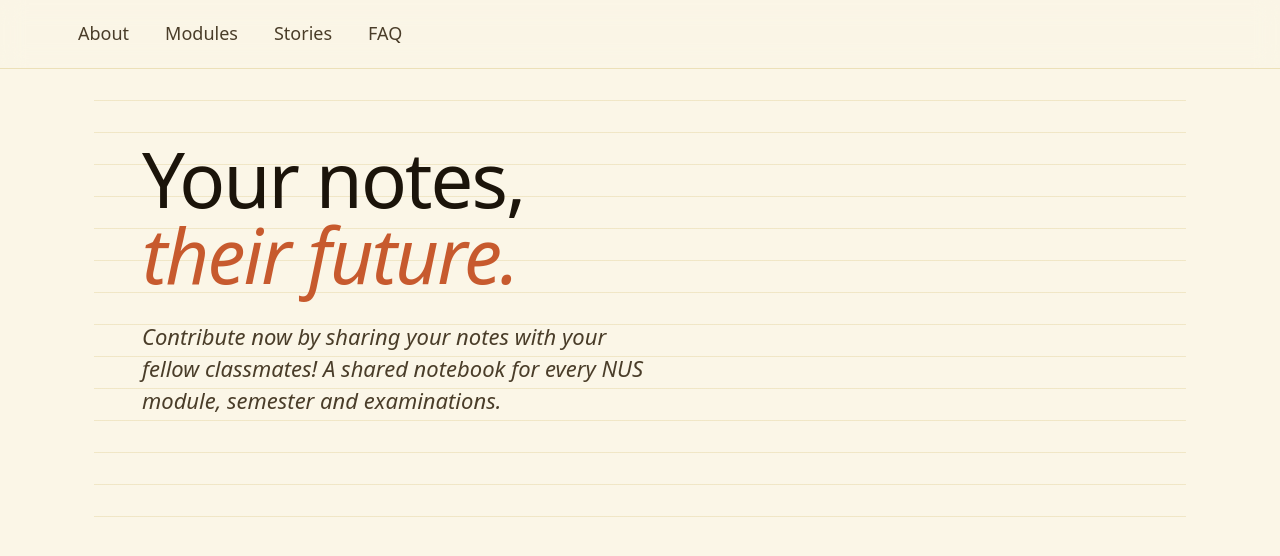
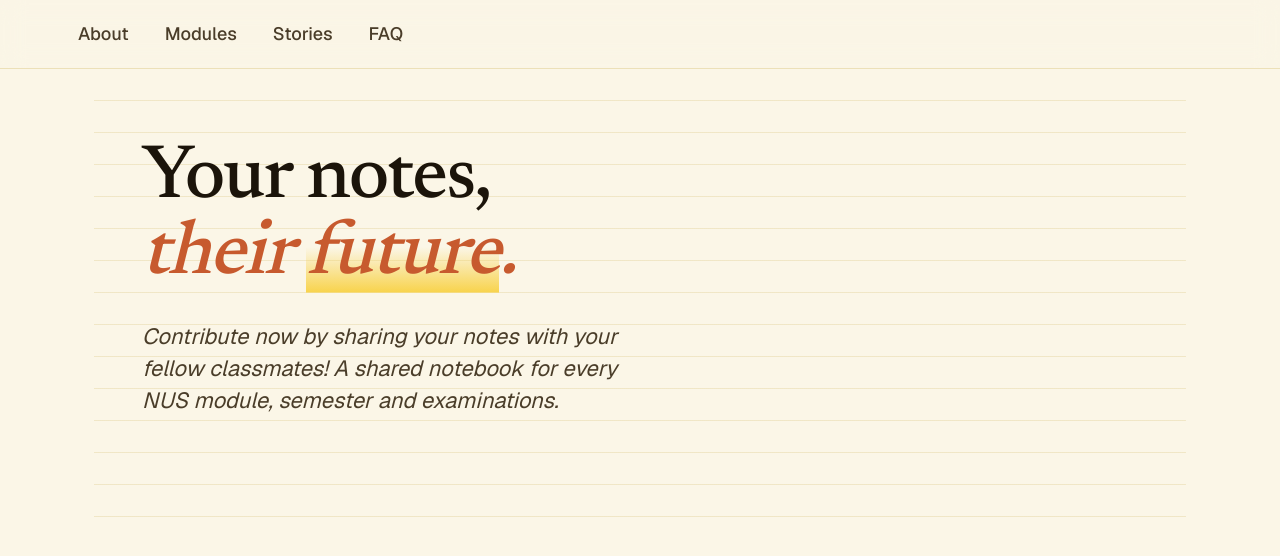
Before and after one commit to zaru-noodles/notelock, a Next.js app: page / in a window 1280 px wide. Shown: the top 556 px of the page. Built offline with nearby package versions, Linux system fonts and the light colour scheme.

Commit message:
Added font family

```diff
--- a/app/components/landing-page/Hero.tsx
+++ b/app/components/landing-page/Hero.tsx
@@ -6,7 +6,11 @@
         <h1 className="font-medium text-[76px] text-ink-0 max-w-160 mb-7 leading-none tracking-tight">
           Your notes, <br />
           <span className="text-terra-400 italic">
-            their <span>future</span>.
+            their{" "}
+            <span className="bg-linear-to-t from-hi-yellow to-transparent bg-size-[100%_60%] bg-no-repeat bg-bottom">
+              future
+            </span>
+            .
           </span>
         </h1>
         <p className="italic font-normal text-[22px] leading-[1.45] text-ink-2 mb-9 max-w-130">
--- a/app/globals.css
+++ b/app/globals.css
@@ -67,6 +67,12 @@
     0 2px 0 rgba(74, 61, 41, 0.05), 0 8px 18px -6px rgba(74, 61, 41, 0.18);
   --shadow-sh-4:
     0 4px 0 rgba(74, 61, 41, 0.05), 0 18px 36px -10px rgba(74, 61, 41, 0.22);
+
+  /* Font */
+  --font-display: var(--font-newsreader);
+  --font-sans: var(--font-geist);
+  --font-hand: var(--font-caveat);
+  --font-mono: var(--font-jetbrainsmono);
 }
 
 @utility paper-bg {
@@ -76,3 +82,17 @@
     color-mix(in srgb, var(--color-paper-3) 70%, transparent) 31px 32px
   );
 }
+
+@layer base {
+  body {
+    font-family: var(--font-sans);
+  }
+  h1,
+  h2,
+  h3,
+  h4,
+  h5,
+  h6 {
+    font-family: var(--font-newsreader);
+  }
+}
--- a/app/layout.tsx
+++ b/app/layout.tsx
@@ -1,4 +1,5 @@
 import type { Metadata } from "next";
+import { Newsreader, Geist, Caveat, JetBrains_Mono } from "next/font/google";
 import "./globals.css";
 
 export const metadata: Metadata = {
@@ -6,13 +7,36 @@
   description: "Your notes, their future.",
 };
 
+const newsreader = Newsreader({
+  subsets: ["latin"],
+  variable: "--font-newsreader",
+});
+
+const geist = Geist({
+  subsets: ["latin"],
+  variable: "--font-geist",
+});
+
+const caveat = Caveat({
+  subsets: ["latin"],
+  variable: "--font-caveat",
+});
+
+const jetbrainsMono = JetBrains_Mono({
+  subsets: ["latin"],
+  variable: "--font-jetbrainsmono",
+});
+
 export default function RootLayout({
   children,
 }: Readonly<{
   children: React.ReactNode;
 }>) {
   return (
-    <html lang="en" className="h-full antialiased">
+    <html
+      lang="en"
+      className={`h-full antialiased ${newsreader.variable} ${geist.variable} ${caveat.variable} ${jetbrainsMono.variable}`}
+    >
       <body className="min-h-full flex flex-col bg-paper-1 text-ink-1">
         {children}
       </body>
```
